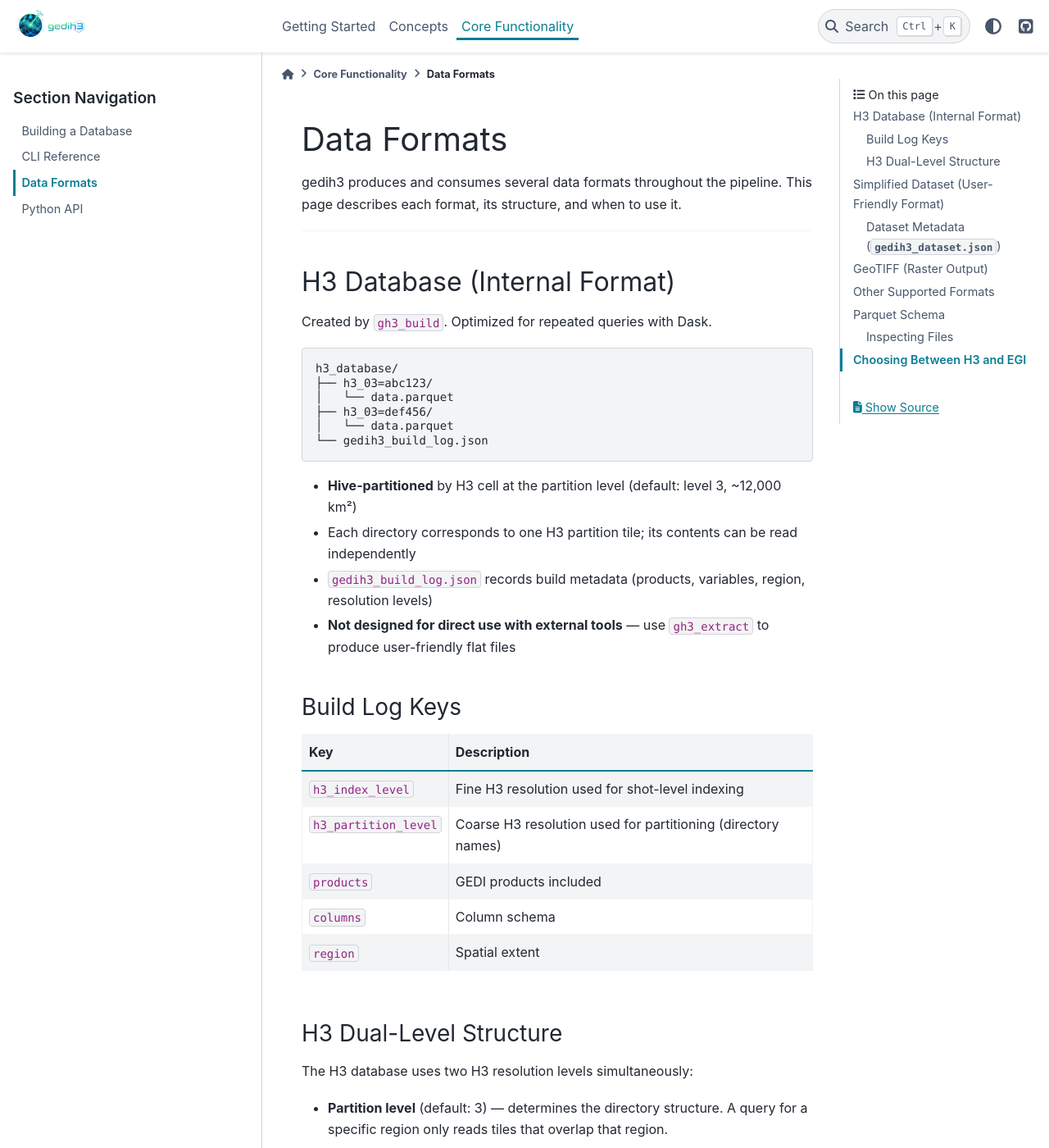
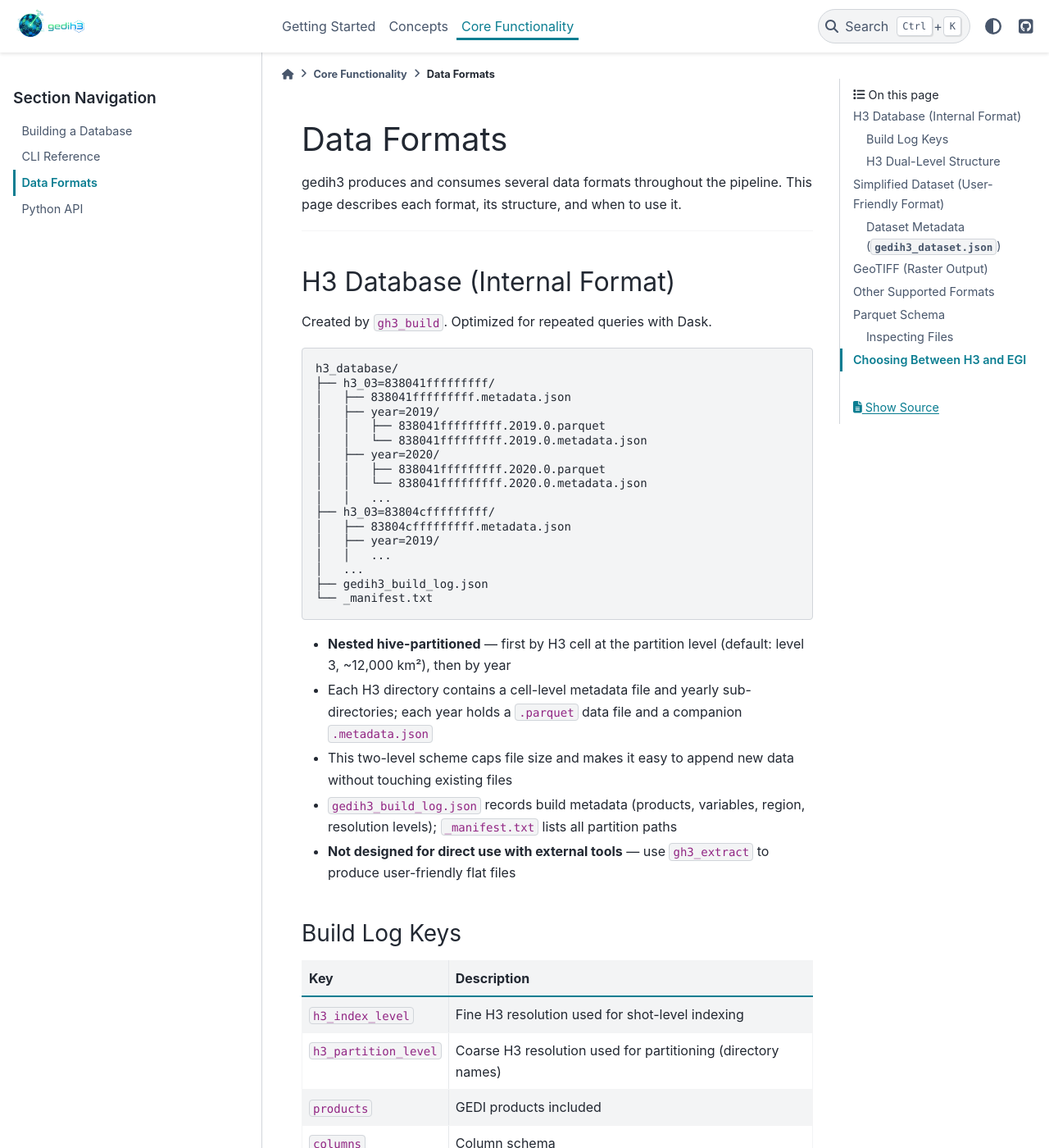
Before and after one commit to tiagodc/GEDI-H3, a Sphinx documentation site: the page built from docs/user-guide/data-formats.md, in a window 1280 px wide and 1400 px high. Shown: the whole window at 82% size. Built offline with Sphinx 7.4.7 and the PyData theme 0.15.4, drawn with Linux system fonts in a browser that asks for light colours; pages that are not in the unit, such as notebooks, are missing from menus; some of the changed text lies outside the part shown.

Commit message:
gh3 build docs reviewed

````diff
--- a/docs/user-guide/data-formats.md
+++ b/docs/user-guide/data-formats.md
@@ -10,16 +10,28 @@ Created by `gh3_build`. Optimized for repeated queries with Dask.
 
 ```
 h3_database/
-├── h3_03=abc123/
-│   └── data.parquet
-├── h3_03=def456/
-│   └── data.parquet
-└── gedih3_build_log.json
+├── h3_03=838041fffffffff/
+│   ├── 838041fffffffff.metadata.json
+│   ├── year=2019/
+│   │   ├── 838041fffffffff.2019.0.parquet
+│   │   └── 838041fffffffff.2019.0.metadata.json
+│   ├── year=2020/
+│   │   ├── 838041fffffffff.2020.0.parquet
+│   │   └── 838041fffffffff.2020.0.metadata.json
+│   │   ...
+├── h3_03=83804cfffffffff/
+│   ├── 83804cfffffffff.metadata.json
+│   ├── year=2019/
+│   │   ...
+│   ...
+├── gedih3_build_log.json
+└── _manifest.txt
 ```
 
-- **Hive-partitioned** by H3 cell at the partition level (default: level 3, ~12,000 km²)
-- Each directory corresponds to one H3 partition tile; its contents can be read independently
-- `gedih3_build_log.json` records build metadata (products, variables, region, resolution levels)
+- **Nested hive-partitioned** — first by H3 cell at the partition level (default: level 3, ~12,000 km²), then by year
+- Each H3 directory contains a cell-level metadata file and yearly sub-directories; each year holds a `.parquet` data file and a companion `.metadata.json`
+- This two-level scheme caps file size and makes it easy to append new data without touching existing files
+- `gedih3_build_log.json` records build metadata (products, variables, region, resolution levels); `_manifest.txt` lists all partition paths
 - **Not designed for direct use with external tools** — use `gh3_extract` to produce user-friendly flat files
 
 ### Build Log Keys
````
Also changed, not shown: other parts of docs/user-guide/data-formats.md (+2 -2 lines), docs/concepts/egi-indexing.md (+1 -1 lines), docs/user-guide/building-a-database.md (+72 -56 lines), docs/user-guide/cli-reference.md (+30 -1 lines), docs/user-guide/python-api.md (+15 -0 lines).
